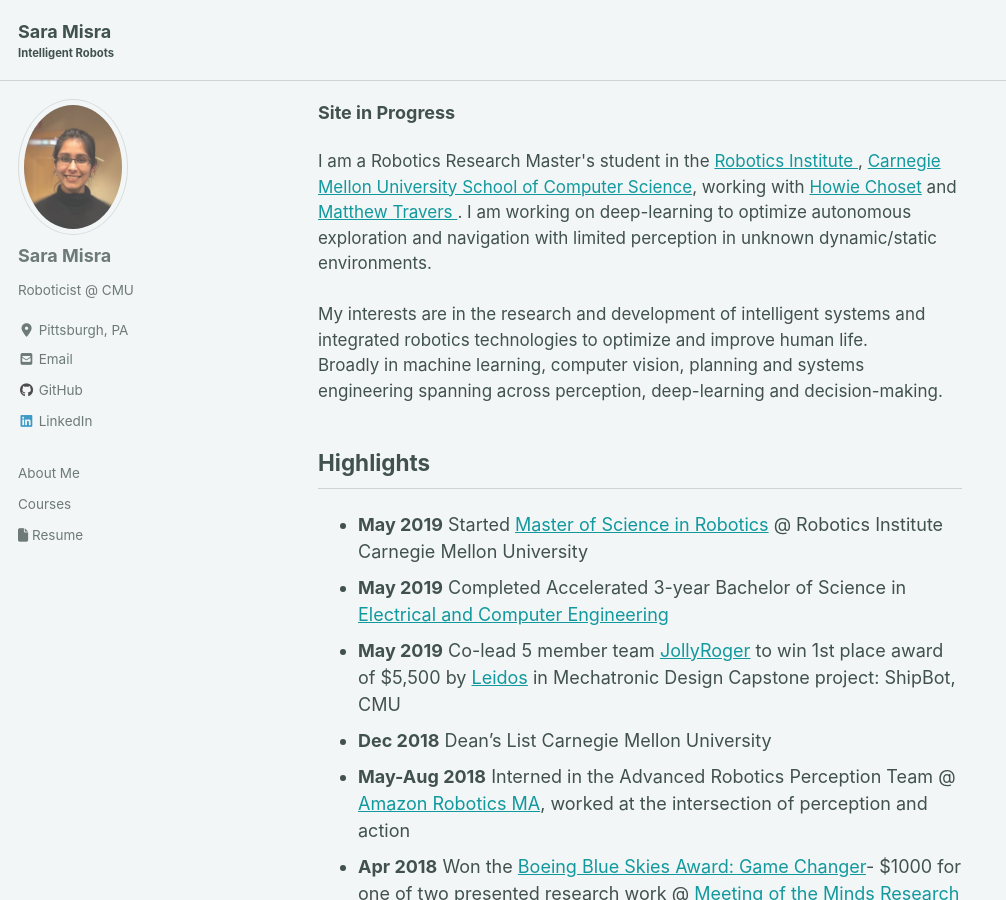
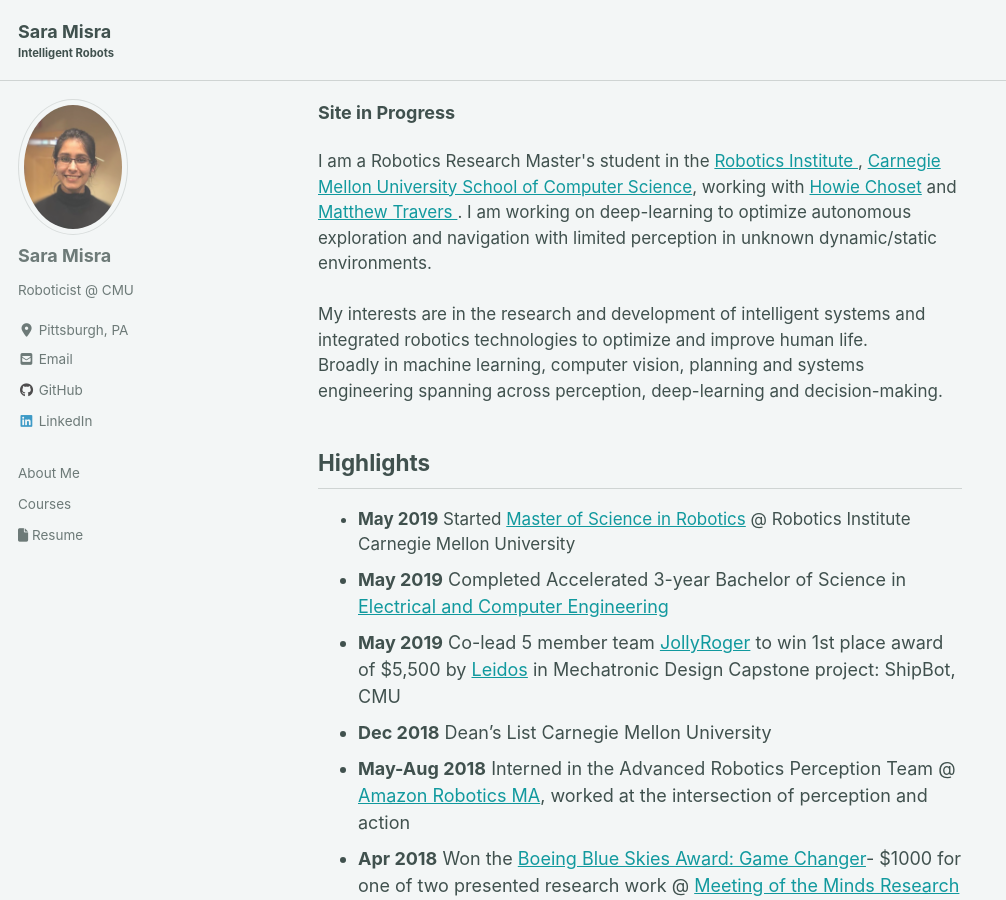
Before and after one commit to saram1sra/saram1sra.github.io, a Jekyll site: the page built from index.html, in a window 1280 px wide and 900 px high. Shown: the whole window, without its empty margins (0-1006 px from the left). Built offline with Jekyll 4.4.1, drawn with Linux system fonts in a browser that asks for light colours; cached includes are drawn as plain includes; nearby versions of some CDN libraries; the list of posts is cut into pages by our own code.

Commit message:
size exp

```diff
--- a/index.html
+++ b/index.html
@@ -17,9 +17,9 @@
 </p>
 <div id="highlights">
 <h2> Highlights </h2>
-<p style="font-size:17px">
+
 <ul>
-<li><b>May 2019</b> Started <a href="https://www.ri.cmu.edu/education/academic-programs/master-of-science-robotics/">Master of Science in Robotics</a> @ Robotics Institute Carnegie Mellon University</li>
+<li style="font-size:17px" ><b>May 2019</b> Started <a href="https://www.ri.cmu.edu/education/academic-programs/master-of-science-robotics/">Master of Science in Robotics</a> @ Robotics Institute Carnegie Mellon University</li>
 <li><b>May 2019</b> Completed Accelerated 3-year Bachelor of Science in <a href="https://www.ece.cmu.edu/">Electrical and Computer Engineering</a></li>
 <li><b>May 2019</b> Co-lead 5 member team <a href="https://sites.google.com/view/cmu-jollyroger/home">JollyRoger</a> to win 1st place award of $5,500 by <a href="https://www.leidos.com/">Leidos</a> in Mechatronic Design Capstone project: ShipBot, CMU</li>
 <li><b>Dec 2018</b> Dean’s List Carnegie Mellon University</li>
```
